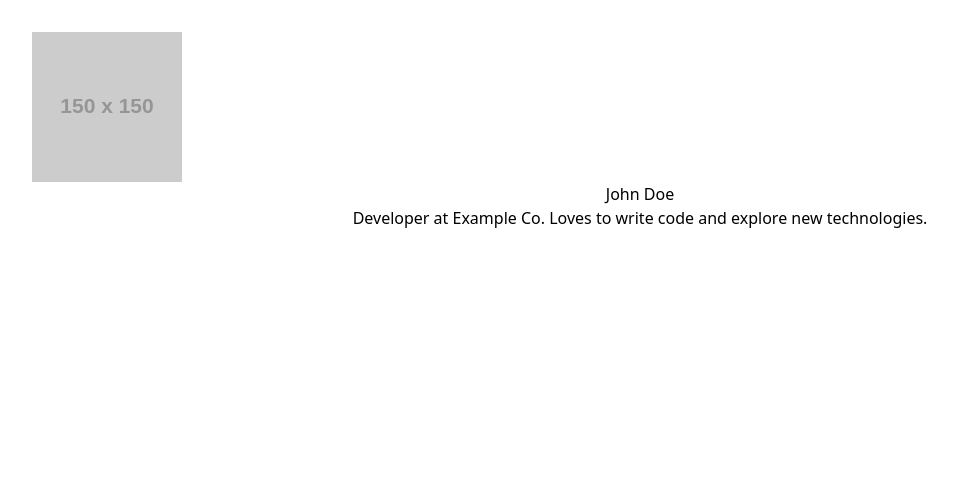
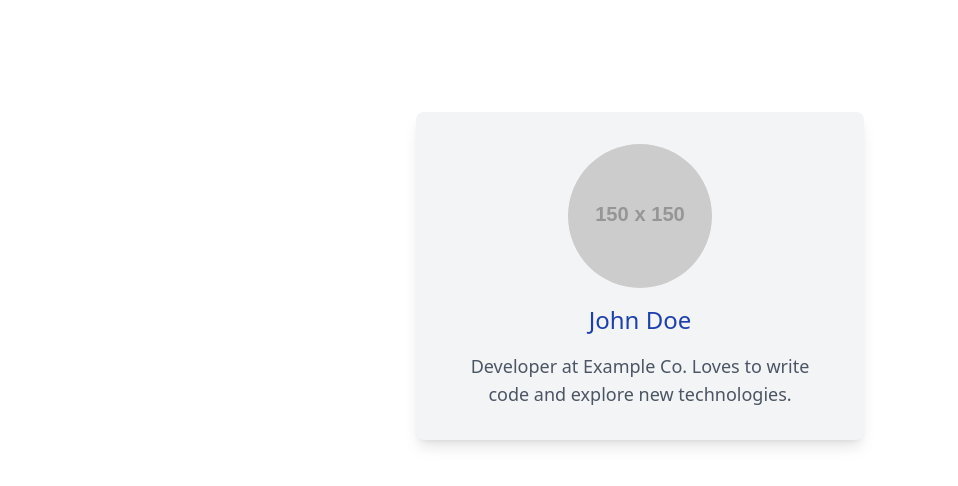
Before and after one commit to Fidelisifediora/alx-fe-reactjs, a React (Vite) app in the folder tailwind-react-integration/: page / in a window 1280 px wide. Shown: the top 486 px of the page, without its empty margins (0-958 px from the left). Built offline with nearby package versions, Linux system fonts and the light colour scheme.

Commit message:
Update tailwind.config.js

```diff
--- a/tailwind-react-integration/tailwind.config.js
+++ b/tailwind-react-integration/tailwind.config.js
@@ -1,8 +1,7 @@
-/** @type {import('tailwindcss').Config} */
-export default {
-  content: [],
+module.exports = {
+  content: ["./src/**/*.{js,jsx,ts,tsx}", "./public/index.html"],
   theme: {
     extend: {},
   },
   plugins: [],
-}
+};
```
